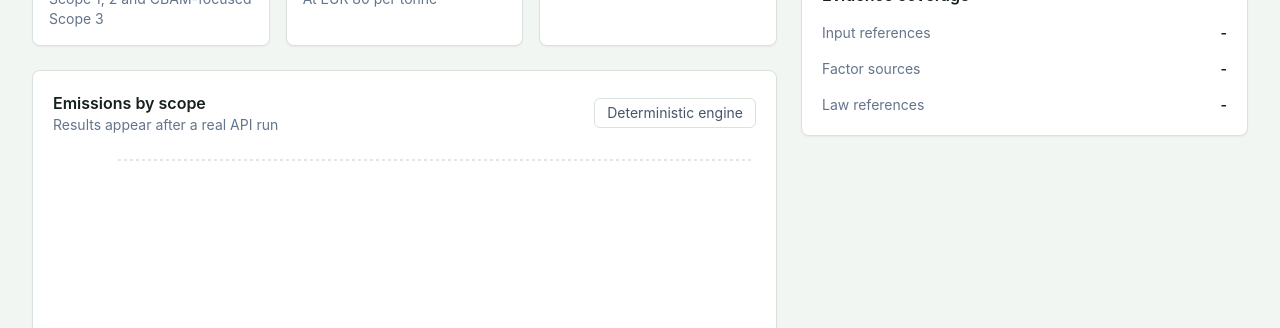
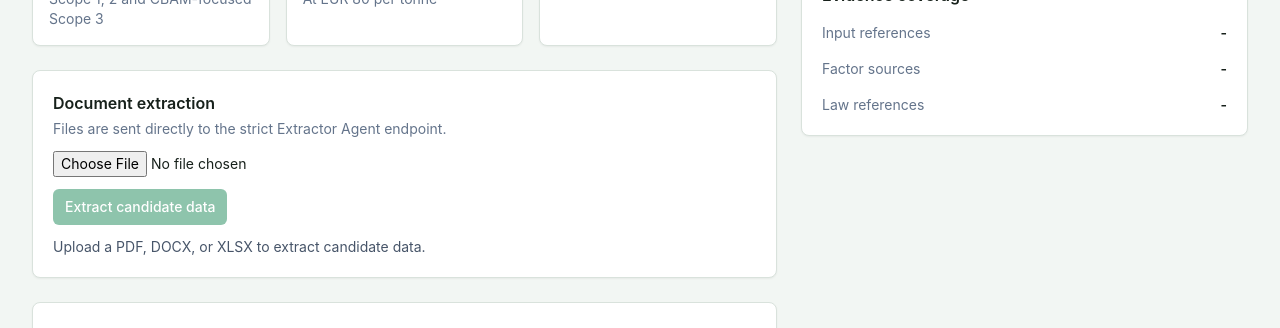
Before and after one commit to fatmanurdurmus/YZTA-BOOTCAMP-GRUP-9, a React (Vite) app in the folder apps/frontend/: page / in a window 1280 px wide. Shown: the part 269-597 px from the top of the page. Built offline with nearby package versions, Linux system fonts and the light colour scheme; no server answers.

Commit message:
CP-47: connect document uploads to extractor API

```diff
--- a/apps/frontend/src/App.tsx
+++ b/apps/frontend/src/App.tsx
@@ -13,7 +13,7 @@ import {
 } from "recharts";
 
 import { StatCard } from "./components/StatCard";
-import { getHealth } from "./lib/api";
+import { extractDocument, getHealth } from "./lib/api";
 
 interface ChartDataItem {
   scope: string;
@@ -29,6 +29,8 @@ export default function App() {
   const [criticDetail, setCriticDetail] = useState("Refresh to verify the CarbonPilot backend");
   const [agentTrail] = useState<string[]>([]);
   const [chartData] = useState<ChartDataItem[]>([]);
+  const [selectedFile, setSelectedFile] = useState<File | null>(null);
+  const [uploadStatus, setUploadStatus] = useState("Upload a PDF, DOCX, or XLSX to extract candidate data.");
 
   const checkBackend = async () => {
     setLoading(true);
@@ -40,6 +42,18 @@ export default function App() {
       console.error("Error linking backend pipelines:", error);
       setCriticStatus("Backend unavailable");
       setCriticDetail("Start the FastAPI service and retry.");
+    } finally {
+      setLoading(false);
+    }
+  };
+  const uploadForExtraction = async () => {
+    if (!selectedFile) return;
+    setLoading(true);
+    try {
+      const result = await extractDocument(selectedFile);
+      setUploadStatus(`Candidate data extracted from ${result.source_filename}. Review it before calculation.`);
+    } catch (error) {
+      setUploadStatus(error instanceof Error ? `Extraction failed: ${error.message}` : "Extraction failed.");
     } finally {
       setLoading(false);
     }
@@ -91,6 +105,14 @@ export default function App() {
               icon={<ShieldCheck size={20} aria-hidden="true" />}
             />
           </div>
+
+          <section className="rounded-lg border border-carbon-line bg-white p-5 shadow-sm">
+            <h2 className="text-base font-semibold text-carbon-ink">Document extraction</h2>
+            <p className="mt-1 text-sm text-slate-500">Files are sent directly to the strict Extractor Agent endpoint.</p>
+            <input aria-label="Document to extract" className="mt-3 block w-full text-sm" type="file" accept=".pdf,.docx,.xlsx,application/pdf,application/vnd.openxmlformats-officedocument.wordprocessingml.document,application/vnd.openxmlformats-officedocument.spreadsheetml.sheet" onChange={(event) => setSelectedFile(event.target.files?.[0] ?? null)} />
+            <button type="button" disabled={!selectedFile || loading} onClick={uploadForExtraction} className="mt-3 rounded-md bg-carbon-green px-3 py-2 text-sm font-medium text-white disabled:opacity-50">Extract candidate data</button>
+            <p className="mt-3 text-sm text-slate-600">{uploadStatus}</p>
+          </section>
 
           <section className="rounded-lg border border-carbon-line bg-white p-5 shadow-sm">
             <div className="flex flex-col gap-1 sm:flex-row sm:items-center sm:justify-between">
--- a/apps/frontend/src/lib/api.ts
+++ b/apps/frontend/src/lib/api.ts
@@ -7,3 +7,17 @@ export async function getHealth(): Promise<HealthResponse> {
   if (!response.ok) throw new Error("CarbonPilot API is unavailable");
   return response.json() as Promise<HealthResponse>;
 }
+
+export interface ExtractionResponse { source_filename: string; candidate_activity_data: Record<string, unknown> }
+
+export async function extractDocument(file: File): Promise<ExtractionResponse> {
+  const form = new FormData();
+  form.append("file", file);
+  form.append("organization_name", "CarbonPilot customer");
+  form.append("facility_name", "Uploaded facility");
+  form.append("country_code", "TR");
+  form.append("reporting_period", "2026-Q1");
+  const response = await fetch(`${API_BASE_URL}/v1/documents/extract`, { method: "POST", body: form });
+  if (!response.ok) throw new Error(await response.text());
+  return response.json() as Promise<ExtractionResponse>;
+}
```
Also changed, not shown: 1 other file (tests, documents, lock files or other folders).
